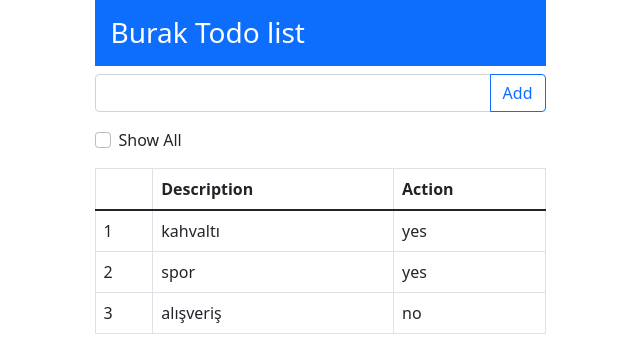
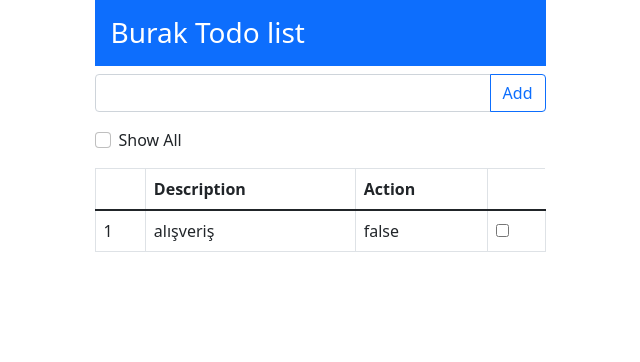
Before and after one commit to ozzkan-burak/angular12-todo-app, an Angular app in the folder todo-app/: page / in a window 1280 px wide. Shown: the top 362 px of the page, without its empty margins (320-960 px from the left). Built offline with nearby package versions, Linux system fonts and the light colour scheme.

Commit message:
add two way binding

```diff
--- a/todo-app/src/app/app.module.ts
+++ b/todo-app/src/app/app.module.ts
@@ -1,4 +1,5 @@
 import { NgModule } from '@angular/core';
+import { FormsModule } from '@angular/forms';
 import { BrowserModule } from '@angular/platform-browser';
 
 import { AppRoutingModule } from './app-routing.module';
@@ -10,7 +11,8 @@ import { TodoComponent } from './todo/todo.component';
   ],
   imports: [
     BrowserModule,
-    AppRoutingModule
+    AppRoutingModule,
+    FormsModule
   ],
   providers: [],
   bootstrap: [TodoComponent]
--- a/todo-app/src/app/model.ts
+++ b/todo-app/src/app/model.ts
@@ -7,9 +7,9 @@ export class Model {
   constructor() {
     this.name= 'Burak';
     this.items = [
-      {description: "kahvaltı", status: "yes"},
-      {description: "spor", status: "yes"},
-      {description: "alışveriş", status: "no"},
+      {description: "kahvaltı", status: true},
+      {description: "spor", status: true},
+      {description: "alışveriş", status: false},
     ]
   }
 }
--- a/todo-app/src/app/todo/todo.component.html
+++ b/todo-app/src/app/todo/todo.component.html
@@ -4,14 +4,15 @@
       <h3 class="bg-primary text-white p-3">
         {{getName()}} Todo list
       </h3>
-      {{message}}
+
       <div class="input-group mb-3">
         <input #todo type="text" class="form-control" (keyup.enter)="addItem(todo.value); todo.value=''"/>
         <button class="btn btn-outline-primary" (click)="addItem(todo.value); todo.value=''">Add</button>
       </div>
       <div class="form-check mb-3">
-        <input type="checkbox" class="form-check-input" name="" id="displayAll" />
+        <input type="checkbox" [(ngModel)]="displayAll" class="form-check-input" name="" id="displayAll" />
         <label for="displayAll" class="form-check-label">Show All</label>
+
       </div>
       <table class="table table-bordered">
         <thead>
@@ -26,6 +27,7 @@
             <td>{{i + 1}}</td>
             <td>{{item.description}}</td>
             <td>{{item.status}}</td>
+            <td><input type="checkbox" [(ngModel)]="item.status" class="form-checkbox-input" /></td>
           </tr>
         </tbody>
       </table>
--- a/todo-app/src/app/todo/todo.component.ts
+++ b/todo-app/src/app/todo/todo.component.ts
@@ -9,7 +9,7 @@ import { TodoItem } from '../todoItem';
 })
 export class TodoComponent {
 
-  message = "";
+  displayAll: boolean = false;
 
   constructor() { }
 
@@ -21,12 +21,15 @@ export class TodoComponent {
   };
 
   getItems() {
-    return this.todoModel.items
+    if(this.displayAll) {
+      return this.todoModel.items
+    }
+    return this.todoModel.items.filter(item => item.status === false);
   }
 
   addItem(value: string) {
     if(value != '') {
-      this.todoModel.items.push({description: value, status: 'no'});
+      this.todoModel.items.push({description: value, status: false});
     } else {
       alert('todo boş gönderilemez');
     }
--- a/todo-app/src/app/todoItem.ts
+++ b/todo-app/src/app/todoItem.ts
@@ -20,5 +20,5 @@
 
 export interface TodoItem {
   description: string;
-  status: string;
+  status: boolean;
 }
```
